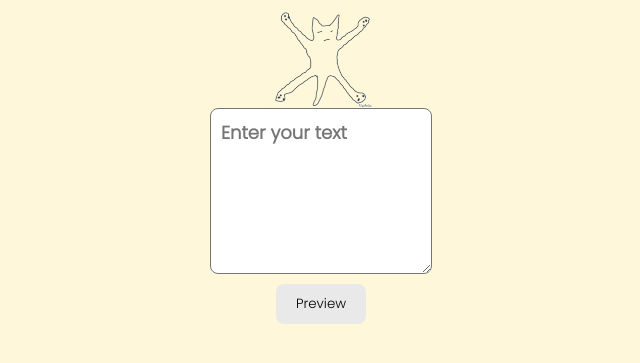
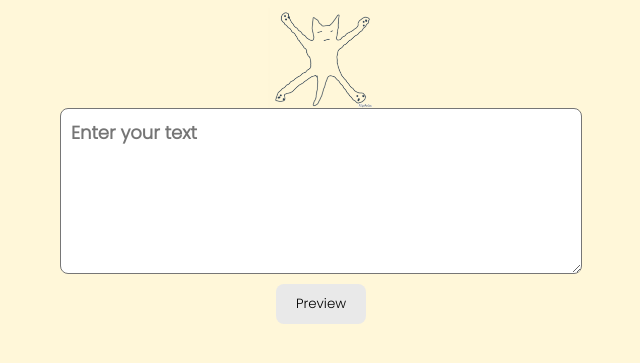
Before and after one commit to topshef/katomia, a PHP site: page / in a window 1280 px wide. Shown: the top 363 px of the page, without its empty margins (319-959 px from the left). Run offline with PHP 8.4, Linux system fonts and the light colour scheme.

Commit message:
#2 wider

```diff
--- a/index.php
+++ b/index.php
@@ -17,7 +17,8 @@
 
     textarea {
       padding: 10px;
-      width: 200px;
+	  width: 70%;
+	  max-width: 500px;
       height: 8em;
       resize: both;
       border-radius: 8px; /* Round the corners of the textarea */
```
